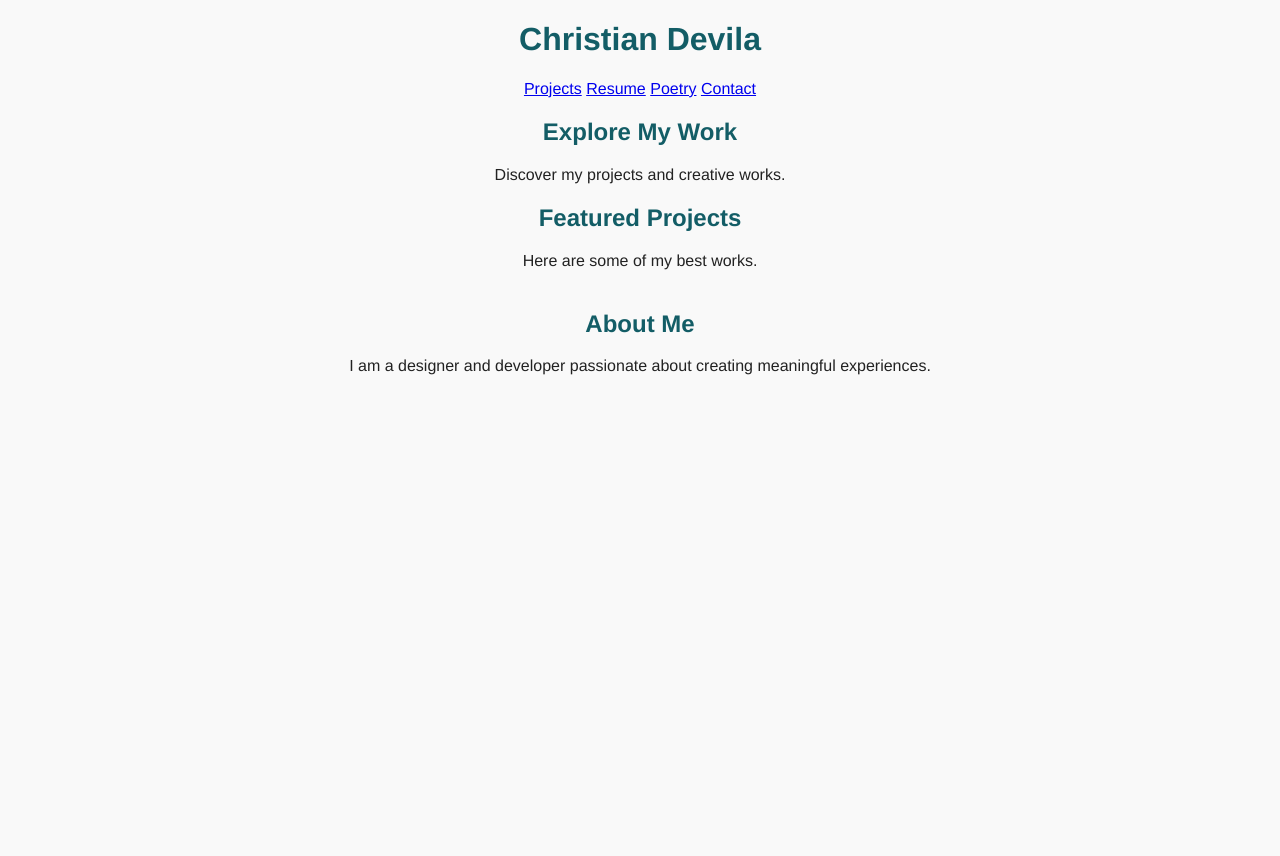
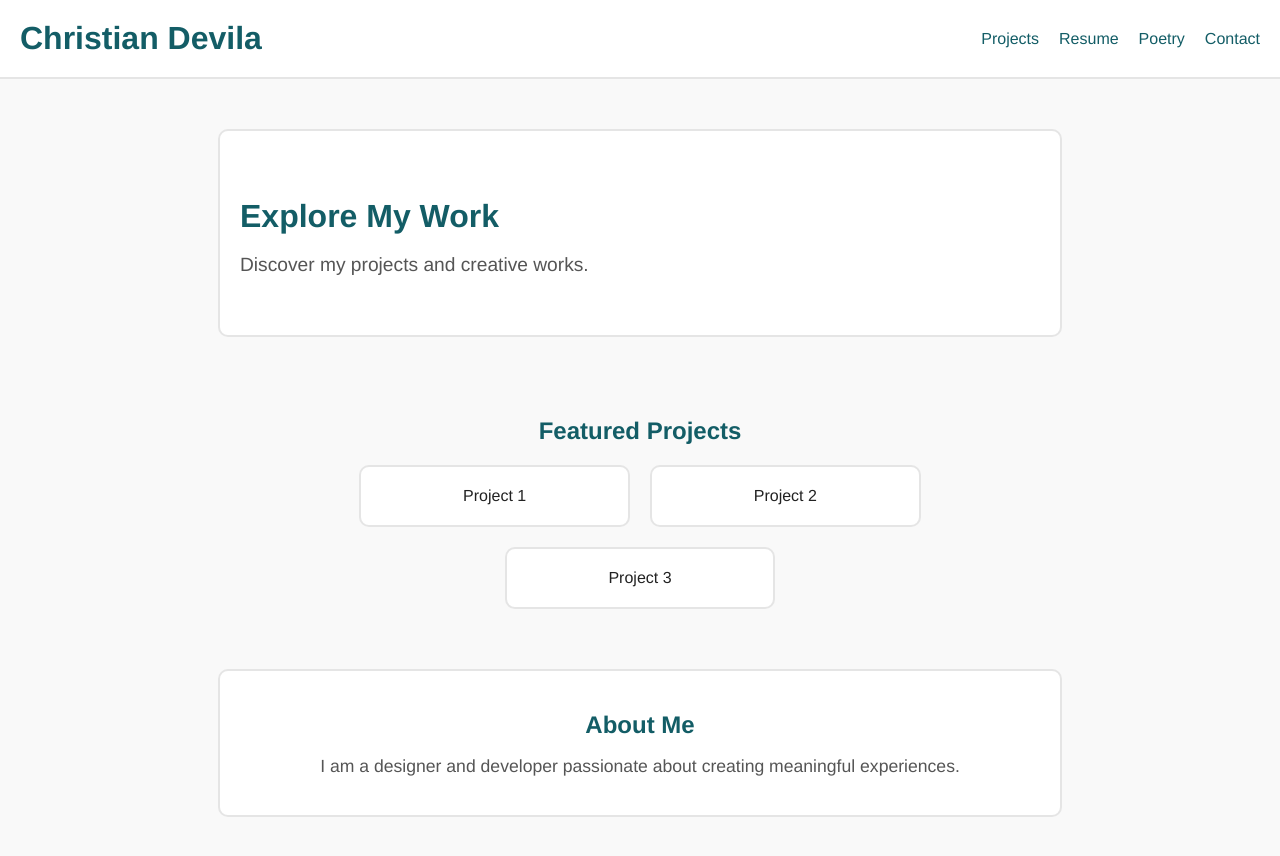
Before and after one commit to cdevila/my-portfolio, a plain HTML site: page index.html in a window 1280 px wide. Before the commit the page ends 800 px from the top, so only its background shows below. Drawn offline with Linux system fonts and the light colour scheme.

Commit message:
HTML and CSS updates

```diff
--- a/index.html
+++ b/index.html
@@ -7,9 +7,8 @@
     <link rel="stylesheet" href="styles/style.css">
 </head>
 <body>
-    <div class="container">
-        <!-- Header Section -->
-        <div class="item header">
+    <!-- Navbar -->
+    <div class="navbar">
         <h1>Christian Devila</h1>
         <nav>
             <a href="#projects">Projects</a>
@@ -19,23 +18,26 @@
         </nav>
     </div>
 
-        <!-- Explore My Work Section -->
-        <div class="item explore">
+    <!-- Hero Section -->
+    <div class="hero">
         <h2>Explore My Work</h2>
         <p>Discover my projects and creative works.</p>
     </div>
 
     <!-- Featured Projects Section -->
-        <div class="item featured">
+    <div class="projects">
         <h2>Featured Projects</h2>
-            <p>Here are some of my best works.</p>
+        <div class="featured-projects">
+            <div class="project-item">Project 1</div>
+            <div class="project-item">Project 2</div>
+            <div class="project-item">Project 3</div>
+        </div>
     </div>
 
     <!-- About Me Section -->
-        <div class="item about">
+    <div class="about">
         <h2>About Me</h2>
         <p>I am a designer and developer passionate about creating meaningful experiences.</p>
     </div>
-    </div>
 </body>
 </html>
--- a/styles/style.css
+++ b/styles/style.css
@@ -1,30 +1,76 @@
+/* General Styles */
 body {
     font-family: "Helvetica Neue", Arial, sans-serif;
     background-color: #f9f9f9;
     color: #222;
-    text-align: center;
+    margin: 0;
+    padding: 0;
 }
 
 h1, h2, h3 {
     color: #135D66; /* Jade Green */
 }
 
+a {
+    text-decoration: none; /* Removes underline from links */
+    color: #135D66; /* Jade Green */
+}
+
+a:hover {
+    color: #0D3A40; /* Darker green on hover */
+}
+
+/* Navbar */
 .navbar {
     display: flex;
     justify-content: space-between;
+    align-items: center;
     padding: 20px;
-    font-size: 18px;
+    background-color: #fff;
+    border-bottom: 2px solid rgba(0, 0, 0, 0.1);
 }
 
+.navbar h1 {
+    margin: 0;
+    font-size: 2rem;
+}
+
+.navbar nav {
+    display: flex;
+    gap: 20px; /* Adds space between links */
+}
+
+/* Hero Section */
 .hero {
     margin-top: 50px;
-    font-size: 24px;
-    font-weight: bold;
+    padding: 40px 20px;
+    background-color: #fff;
+    border: 2px solid rgba(0, 0, 0, 0.1);
+    border-radius: 10px;
+    max-width: 800px;
+    margin: 50px auto 0; /* Adds margin at the top */
 }
 
-.projects, .about {
+.hero h2 {
+    font-size: 2rem;
+    margin-bottom: 10px;
+}
+
+.hero p {
+    font-size: 1.2rem;
+    color: #555;
+}
+
+/* Projects Section */
+.projects {
     margin: 40px auto;
+    padding: 20px;
     max-width: 800px;
+}
+
+.projects h2 {
+    text-align: center;
+    margin-bottom: 20px;
 }
 
 .featured-projects {
@@ -33,3 +79,32 @@ h1, h2, h3 {
     gap: 20px;
     justify-content: center;
 }
+
+.project-item {
+    background-color: #fff;
+    border: 2px solid rgba(0, 0, 0, 0.1);
+    border-radius: 10px;
+    padding: 20px;
+    width: calc(33.33% - 40px); /* Three items per row */
+    text-align: center;
+}
+
+/* About Me Section */
+.about {
+    margin: 40px auto;
+    padding: 20px;
+    max-width: 800px;
+    background-color: #fff;
+    border: 2px solid rgba(0, 0, 0, 0.1);
+    border-radius: 10px;
+    text-align: center;
+}
+
+.about h2 {
+    margin-bottom: 10px;
+}
+
+.about p {
+    font-size: 1.1rem;
+    color: #555;
+}
```
Lines whose indentation alone changed are shown as unchanged.
